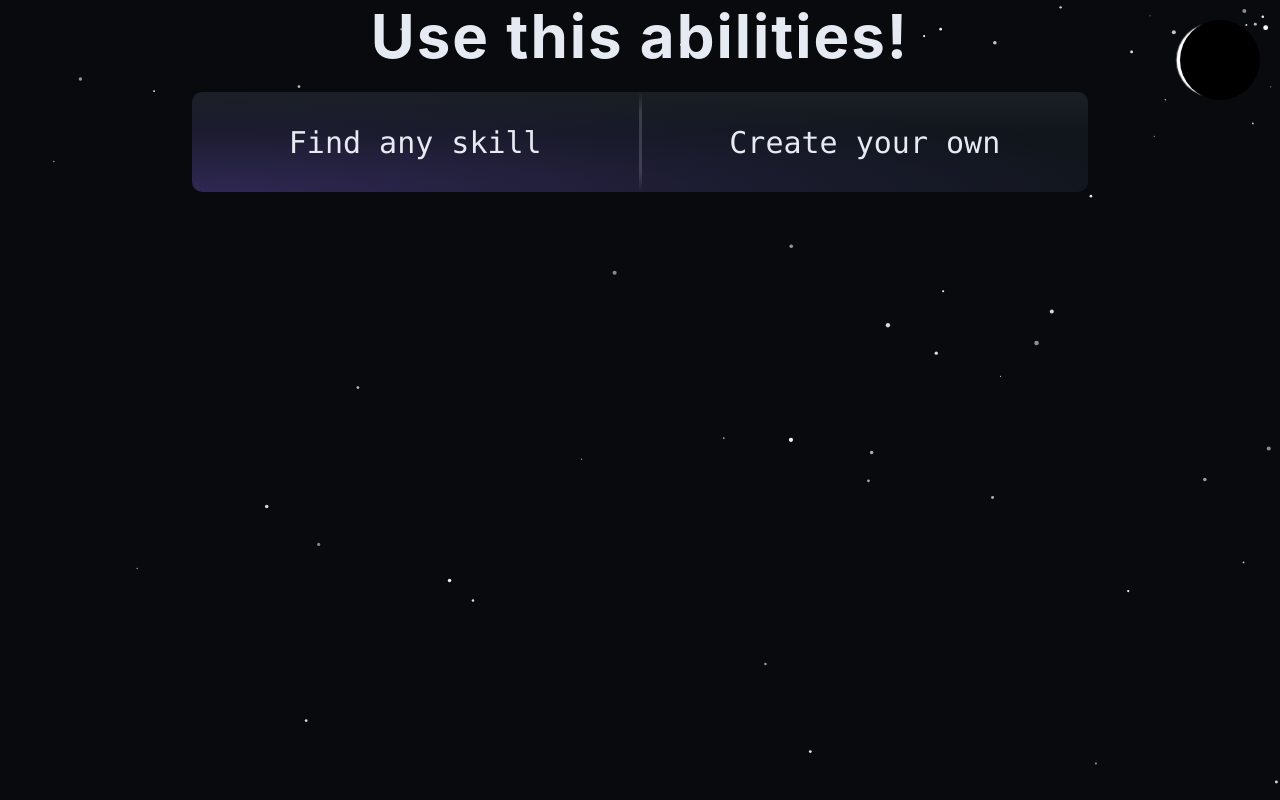
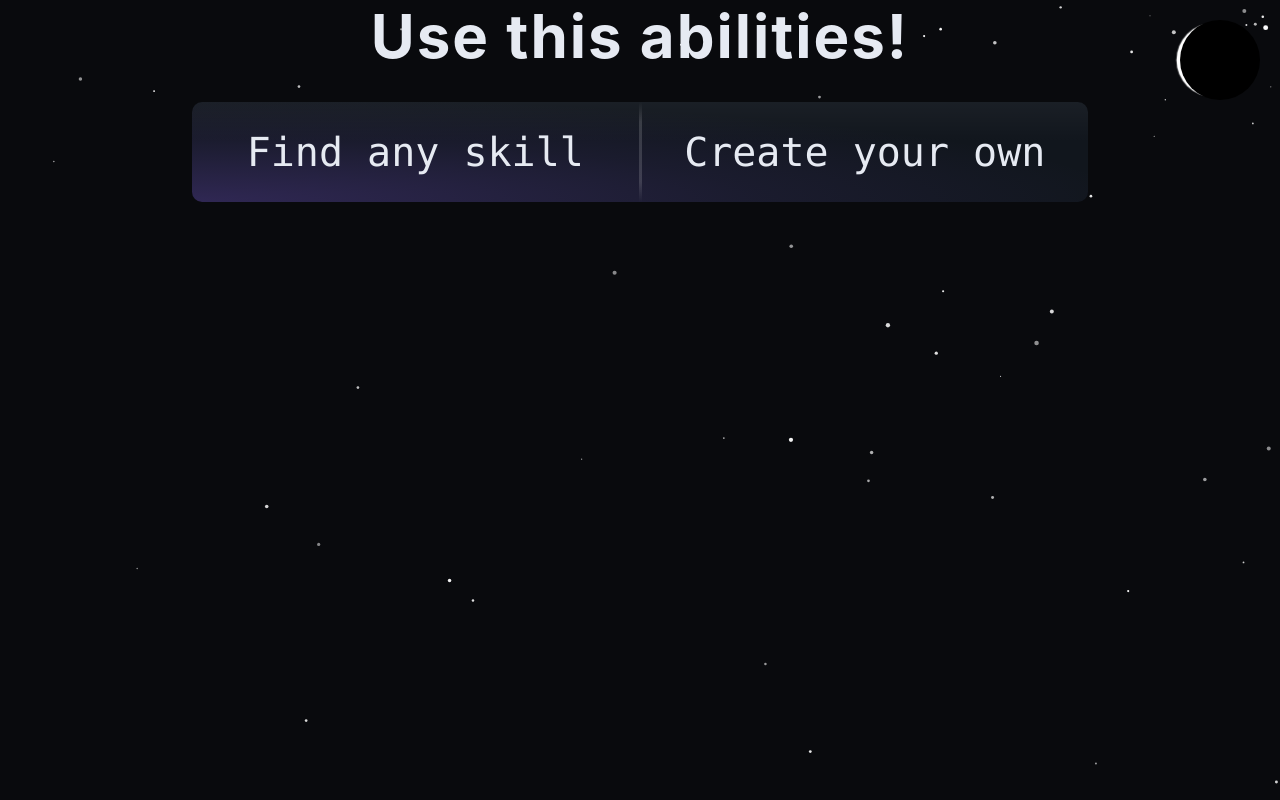
Before and after one commit to MeRKaLyuT/Usethisabilities.pro, a React app in the folder Frontend/: page / in a window 1280 px wide. Built offline with nearby package versions, Linux system fonts and the light colour scheme.

Commit message:
new favicon

```diff
--- a/Frontend/src/pages/homePage/ui/home.module.css
+++ b/Frontend/src/pages/homePage/ui/home.module.css
@@ -12,6 +12,7 @@
 }
 
 .hero {
+  margin-top: 1rem;
   width: 70%;
   border-radius: 10px;
   opacity: 100%;
@@ -42,6 +43,7 @@
   text-decoration: none;
   transition: box-shadow 0.3s ease-in;
   font-family: ui-monospace, SFMono-Regular, Menlo, Monaco, Consolas, "Courier New", monospace;
+  font-size: 4rem;
 }
 
 .heroMain1:hover {
@@ -58,6 +60,7 @@
   text-decoration: none;
   transition: box-shadow 0.3s ease-in;
   font-family: ui-monospace, SFMono-Regular, Menlo, Monaco, Consolas, "Courier New", monospace;
+  font-size: 4rem;
 }
 
 .heroMain2:hover {
@@ -65,5 +68,5 @@
 }
 
 .heroCards {
-
+  margin: 0;
 }
```
Also changed, not shown: Frontend/icon.png (deleted), 1 other file (tests, documents, lock files or other folders).
